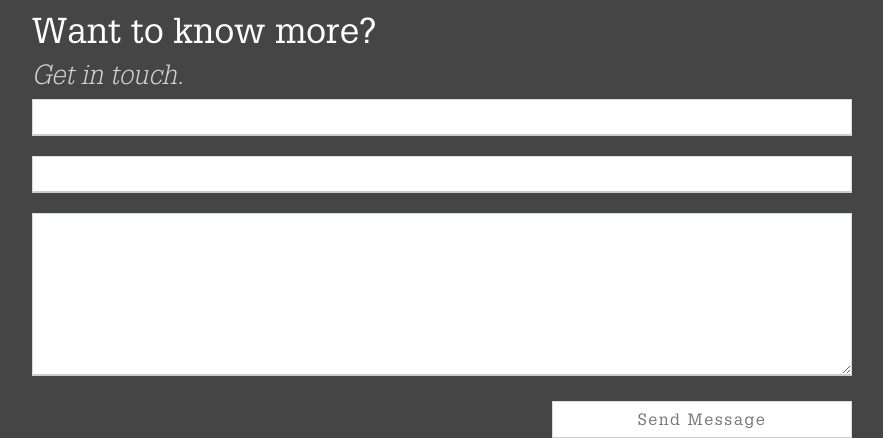
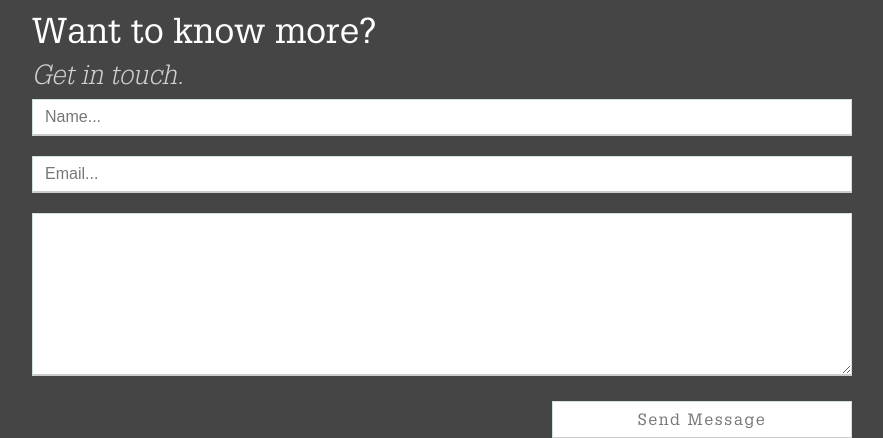
Before and after one commit to mjchamplin/flashflood, a PHP site: page / in a window 1280 px wide. Shown: the part 915-1353 px from the top of the page, without its empty margins (198-1081 px from the left). Run offline with PHP 8.4, Linux system fonts and the light colour scheme; some libraries are stand-ins or nearby versions.

Commit message:
form values

```diff
--- a/index.php
+++ b/index.php
@@ -71,15 +71,15 @@
 
 		<form method="post" action="<?php echo $_SERVER['PHP_SELF']; ?>" id="contactform">
 			<div class="stage clear">
-				<input type="text" name="contactname" id="contactname" value="" class="required" role="input" aria-required="true" />
+				<input type="text" name="contactname" id="contactname" value="Name..." class="required" role="input" aria-required="true" onclick="this.value='';" />
 			</div>
 
 			<div class="stage clear">
-				<input type="email" name="email" id="email" value="" class="required email" role="input" aria-required="true" />
+				<input type="email" name="email" id="email" value="Email..." class="required email" role="input" aria-required="true" onclick="this.value='';"/>
 			</div>
 
 			<div class="stage clear">
-				<textarea rows="8" name="message" id="message" class="required" role="textbox" aria-required="true"></textarea>
+				<textarea rows="8" name="message" id="message" class="required" role="textbox" aria-required="true" value="Message..." onclick="this.value='';"></textarea>
 			</div>
 
 
```
